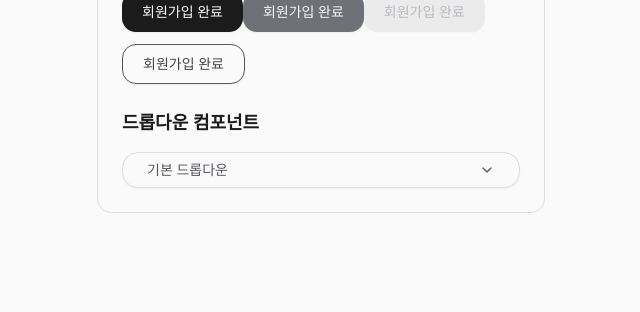
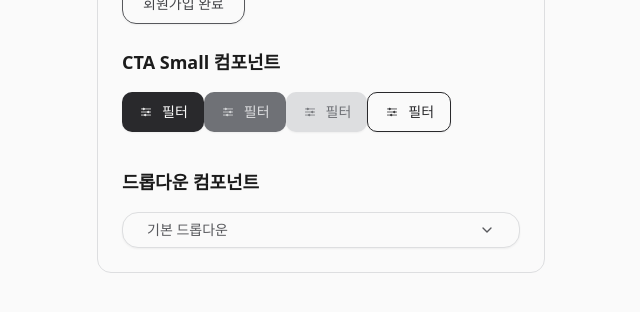
Before and after one commit to M0oO0ooOO00/MooClient, a Next.js app: page / in a window 1280 px wide. Shown: the top 312 px of the page, without its empty margins (319-959 px from the left). Built offline with nearby package versions, Linux system fonts and the light colour scheme.

Commit message:
feat: [#8] CTA Small 버튼 컴포넌트 추가 및 페이지에 통합

```diff
--- a/app/page.tsx
+++ b/app/page.tsx
@@ -1,4 +1,5 @@
 import { CtaButton } from "@/shared/ui/button/cta-button";
+import { CtaSmall } from "@/shared/ui/button/cta-small";
 import { Dropdown } from "@/shared/ui/dropdown/dropdown";
 
 export default function Home() {
@@ -14,6 +15,18 @@ export default function Home() {
           </CtaButton>
           <CtaButton variant="outline">회원가입 완료</CtaButton>
         </div>
+        {/* CTA Small 컴포넌트들 */}
+        <div className="space-y-4">
+          <h3 className="text-lg font-semibold">CTA Small 컴포넌트</h3>
+
+          <div className="space-y-3">
+            <CtaSmall variant="primary" text="필터" />
+            <CtaSmall variant="secondary" text="필터" />
+            <CtaSmall variant="subtle" text="필터" />
+            <CtaSmall variant="outline" text="필터" />
+          </div>
+        </div>
+
         <div className="space-y-4">
           <h3 className="text-lg font-semibold">드롭다운 컴포넌트</h3>
 
--- /dev/null
+++ b/src/shared/ui/button/cta-small.tsx
@@ -0,0 +1,100 @@
+"use client";
+
+import * as React from "react";
+import { Button as ShadButton } from "@/components/ui/button";
+import { cn } from "@/lib/utils";
+import { cva, type VariantProps } from "class-variance-authority";
+// import { Filter } from "lucide-react";
+
+/**
+ * 필터 아이콘 컴포넌트
+ */
+const FilterIcon = ({ className, ...props }: React.SVGProps<SVGSVGElement>) => (
+  <svg
+    width="20"
+    height="20"
+    viewBox="0 0 20 21"
+    fill="none"
+    xmlns="http://www.w3.org/2000/svg"
+    className={className}
+    {...props}
+  >
+    <path d="M4 6.5H16" stroke="currentColor" strokeLinecap="round" />
+    <path d="M4 10.5H16" stroke="currentColor" strokeLinecap="round" />
+    <path d="M4 14.5H16" stroke="currentColor" strokeLinecap="round" />
+    <circle cx="7" cy="6.5" r="1" fill="currentColor" stroke="currentColor" />
+    <circle cx="9" cy="14.5" r="1" fill="currentColor" stroke="currentColor" />
+    <circle cx="13" cy="10.5" r="1" fill="currentColor" stroke="currentColor" />
+  </svg>
+);
+
+/**
+ * CTA Small 버튼 변형
+ * - primary: 검은색 배경 + 흰색 아이콘/텍스트
+ * - secondary: 어두운 회색 배경 + 밝은 회색 아이콘/텍스트
+ * - subtle: 밝은 회색 배경 + 중간 회색 아이콘/텍스트
+ * - outline: 흰색 배경 + 검은색 테두리 + 검은색 아이콘/텍스트
+ *
+ * ※ 필터 아이콘과 "필터" 텍스트가 포함된 작은 버튼
+ */
+const ctaSmallVariants = cva(
+  "inline-flex items-center justify-center gap-2 rounded-lg transition-colors select-none " +
+    "focus-visible:outline-none focus-visible:ring-2 focus-visible:ring-ring " +
+    "disabled:cursor-not-allowed b03-r",
+  {
+    variants: {
+      variant: {
+        primary: "bg-gray-900 text-white hover:bg-gray-800",
+        secondary: "bg-gray-600 text-gray-200 hover:bg-gray-500",
+        subtle: "bg-gray-200 text-gray-600 hover:bg-gray-300",
+        outline: "bg-white border border-gray-900 text-gray-900 hover:bg-gray-50",
+      },
+      size: {
+        sm: "h-8 px-3",
+        md: "h-10 px-4",
+        lg: "h-12 px-5",
+      },
+    },
+    defaultVariants: {
+      variant: "primary",
+      size: "md",
+    },
+  }
+);
+
+export interface CtaSmallProps
+  extends React.ButtonHTMLAttributes<HTMLButtonElement>,
+    VariantProps<typeof ctaSmallVariants> {
+  asChild?: boolean;
+  icon?: React.ReactNode;
+  text?: string;
+}
+
+/**
+ * 작은 CTA 버튼 컴포넌트
+ * - 필터 아이콘과 텍스트가 기본으로 포함
+ * - 아이콘과 텍스트를 커스터마이징 가능
+ * - 4가지 변형 지원
+ */
+export const CtaSmall = React.forwardRef<HTMLButtonElement, CtaSmallProps>(
+  ({ className, variant, size, icon, text = "필터", disabled, ...props }, ref) => {
+    return (
+      <ShadButton
+        ref={ref}
+        className={cn(
+          ctaSmallVariants({ variant, size }),
+          disabled && "opacity-50 cursor-not-allowed",
+          className
+        )}
+        disabled={disabled}
+        {...props}
+      >
+        <span className="flex-shrink-0">{icon || <FilterIcon className="w-5 h-5" />}</span>
+        <span className="font-medium">{text}</span>
+      </ShadButton>
+    );
+  }
+);
+CtaSmall.displayName = "CtaSmall";
+
+export { ctaSmallVariants };
```
Also changed, not shown: 1 other file (tests, documents, lock files or other folders).
